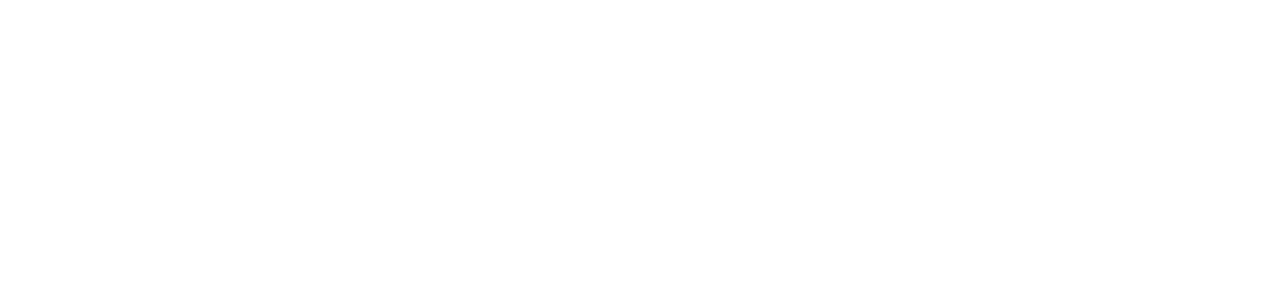
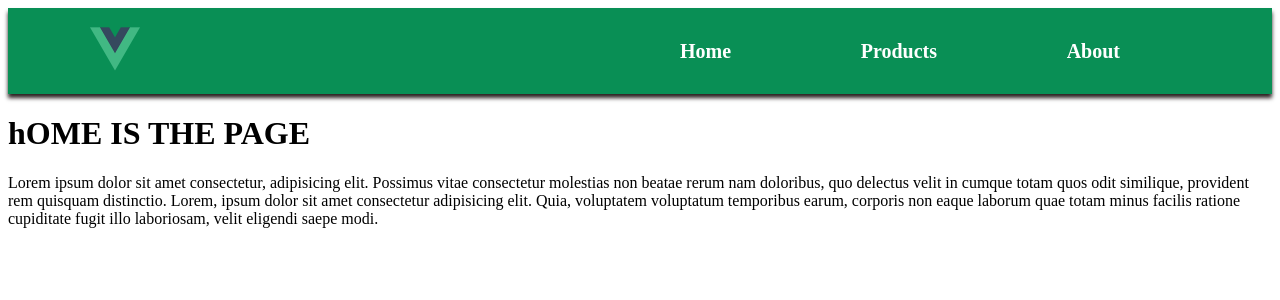
Before and after one commit to LameckMeshack/vueadvanced, a Vue app: page / in a window 1280 px wide. Shown: the top 300 px of the page. Built offline with nearby package versions, Linux system fonts and the light colour scheme.

Commit message:
created a navigation bar using a simple router

```diff
--- a/package.json
+++ b/package.json
@@ -19,6 +19,8 @@
     "@vue/cli-service": "~5.0.0",
     "eslint": "^7.32.0",
     "eslint-plugin-vue": "^8.0.3",
+    "saas": "^1.0.0",
+    "sass-loader": "^13.0.2",
     "vue-template-compiler": "^2.6.14"
   },
   "eslintConfig": {
--- a/src/App.vue
+++ b/src/App.vue
@@ -1,18 +1,14 @@
 <template>
-  <div id="app"></div>
+  <div id="app">
+    <NavBar />
+  </div>
 </template>
+<script>
+import NavBar from "./components/NavBar.vue";
 
-<script>
 export default {
   name: "App",
-  components: {},
+  components: { NavBar },
 };
 </script>
-
-<style>
-#app {
-  margin: 0;
-  padding: 0;
-  box-sizing: border-box;
-}
-</style>
+<style></style>
--- /dev/null
+++ b/src/components/AppRouter.vue
@@ -0,0 +1,25 @@
+<template>
+  <component :is="routedComponent"></component>
+</template>
+
+<script>
+import AboutPageVue from "@/pages/AboutPage.vue";
+import HomePageVue from "@/pages/HomePage.vue";
+
+const routes = {
+  "/": HomePageVue,
+  "/about": AboutPageVue,
+};
+
+export default {
+  name: "AppRouter",
+  data() {
+    return { current: window.location.pathname };
+  },
+  computed: {
+    routedComponent() {
+      return routes[this.current];
+    },
+  },
+};
+</script>
--- /dev/null
+++ b/src/components/NavBar.vue
@@ -0,0 +1,67 @@
+<template>
+  <div>
+    <div class="navbar">
+      <div class="navbar__logo">
+        <img src="../assets/logo.png" width="50" height="50" alt="logo" />
+      </div>
+      <div class="navbar__links">
+        <a class="link" href="#" @click="goTo('/')">Home</a>
+        <a class="link" href="#">Products</a>
+        <a class="link" href="#" @click="goTo('/about')">About</a>
+      </div>
+    </div>
+
+    <AppRouter />
+  </div>
+</template>
+<!-- javascript -->
+<script>
+import AppRouter from "./AppRouter.vue";
+export default {
+  name: "NavBar",
+  methods: {
+    goTo(route) {
+      window.location = route;
+      event.preventDefault();
+    },
+  },
+  components: { AppRouter },
+};
+</script>
+
+<!-- Add "scoped" attribute to limit CSS to this component only -->
+<style scoped>
+.navbar {
+  display: flex;
+  justify-content: space-between;
+  align-items: center;
+  padding: 1rem 2rem;
+  background-color: rgb(9, 143, 85);
+  box-shadow: 0 4px 4px rgba(13, 1, 1, 0.872);
+}
+.navbar__logo {
+  margin-left: 50px;
+}
+.navbar__links {
+  width: 40%;
+  display: flex;
+  justify-content: space-between;
+
+  margin: 0px 100px;
+}
+
+a:hover {
+  background-color: #fff;
+  color: rgb(9, 143, 85);
+}
+a {
+  color: #fff;
+  text-decoration: none;
+  font-size: 20px;
+  font-weight: bold;
+  padding: 10px 20px;
+  border-radius: 5px;
+  transition: all 0.2s ease-in-out;
+  cursor: pointer;
+}
+</style>
--- /dev/null
+++ b/src/pages/AboutPage.vue
@@ -0,0 +1,9 @@
+<template>
+  <h1>ABOUT</h1>
+</template>
+<script>
+export default {
+  name: "AboutPage",
+};
+</script>
+<style></style>
--- /dev/null
+++ b/src/pages/HomePage.vue
@@ -0,0 +1,20 @@
+<template>
+  <div>
+    <h1>hOME IS THE PAGE</h1>
+    <p>
+      Lorem ipsum dolor sit amet consectetur, adipisicing elit. Possimus vitae
+      consectetur molestias non beatae rerum nam doloribus, quo delectus velit
+      in cumque totam quos odit similique, provident rem quisquam distinctio.
+      Lorem, ipsum dolor sit amet consectetur adipisicing elit. Quia, voluptatem
+      voluptatum temporibus earum, corporis non eaque laborum quae totam minus
+      facilis ratione cupiditate fugit illo laboriosam, velit eligendi saepe
+      modi.
+    </p>
+  </div>
+</template>
+<script>
+export default {
+  name: "HomePage",
+};
+</script>
+<style></style>
```
Also changed, not shown: src/Route.js (added, +24 -0 lines), src/main.js (+5 -5 lines), src/pages/404.vue (added, +9 -0 lines), src/assets/css/style.scss (added), 1 other file (tests, documents, lock files or other folders).
